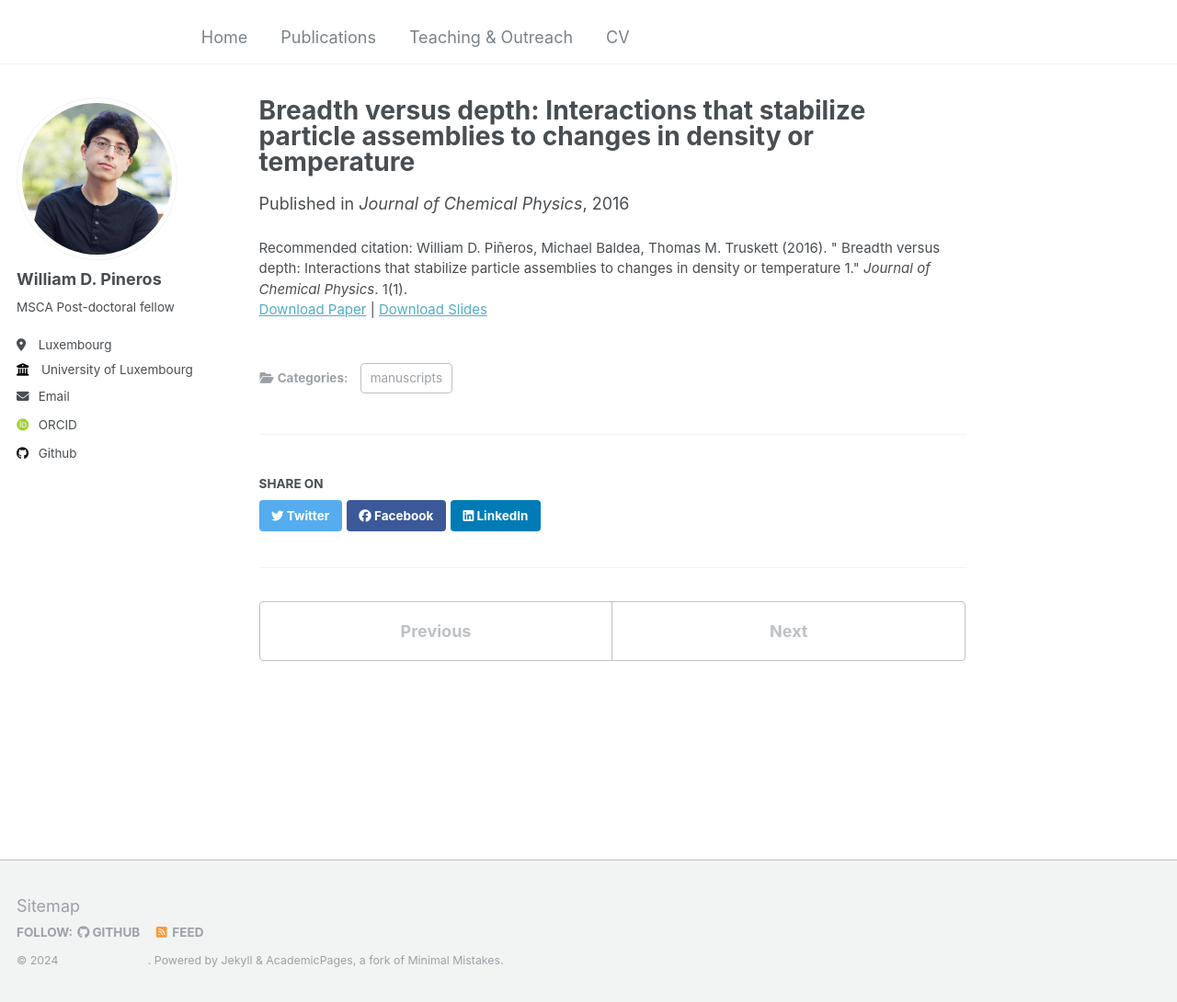
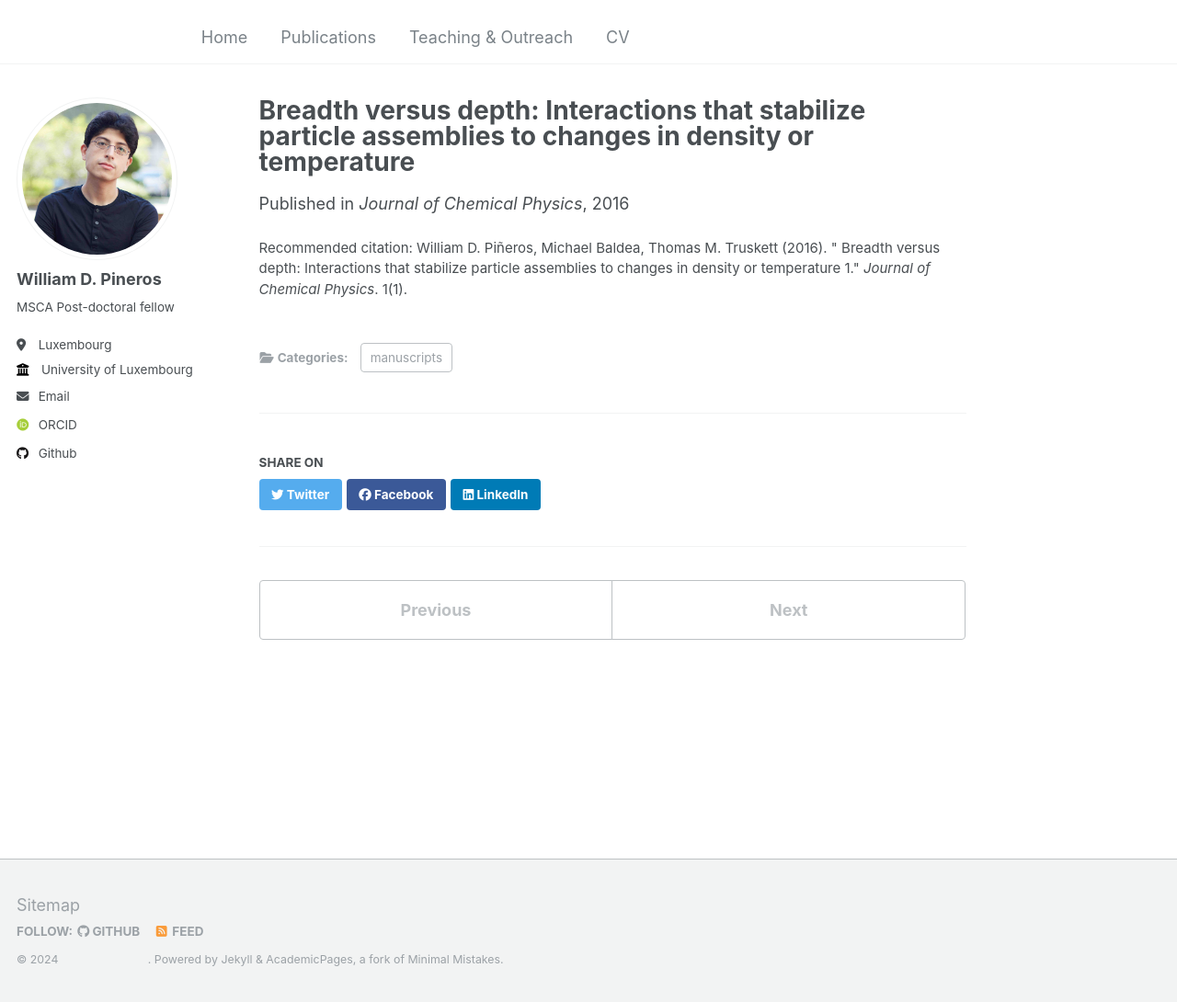
Before and after one commit to wpineros/p, a Jekyll site: the page built from _publications/paper_breath_depth.md, in a window 1280 px wide and 1090 px high. Shown: the whole window at 92% size. Built offline with Jekyll 4.4.1, drawn with Linux system fonts in a browser that asks for light colours; some web fonts are replaced; part of the change alters nothing that is shown.

Commit message:
Update and rename paper1.md to paper_breath_depth.md

```diff
--- a/_publications/paper1.md
+++ b/_publications/paper_breath_depth.md
@@ -6,7 +6,7 @@ permalink:
 excerpt: 'This paper is about the number 1.'
 date: 2016-02-13
 venue: 'Journal of Chemical Physics'
-slidesurl: ''
-paperurl: ''
+# slidesurl: ''
+# paperurl: ''
 citation: 'William D. Piñeros, Michael Baldea, Thomas M. Truskett (2016). &quot; Breadth versus depth: Interactions that stabilize particle assemblies to changes in density or temperature 1.&quot; <i>Journal of Chemical Physics</i>. 1(1).'
 ---
```
